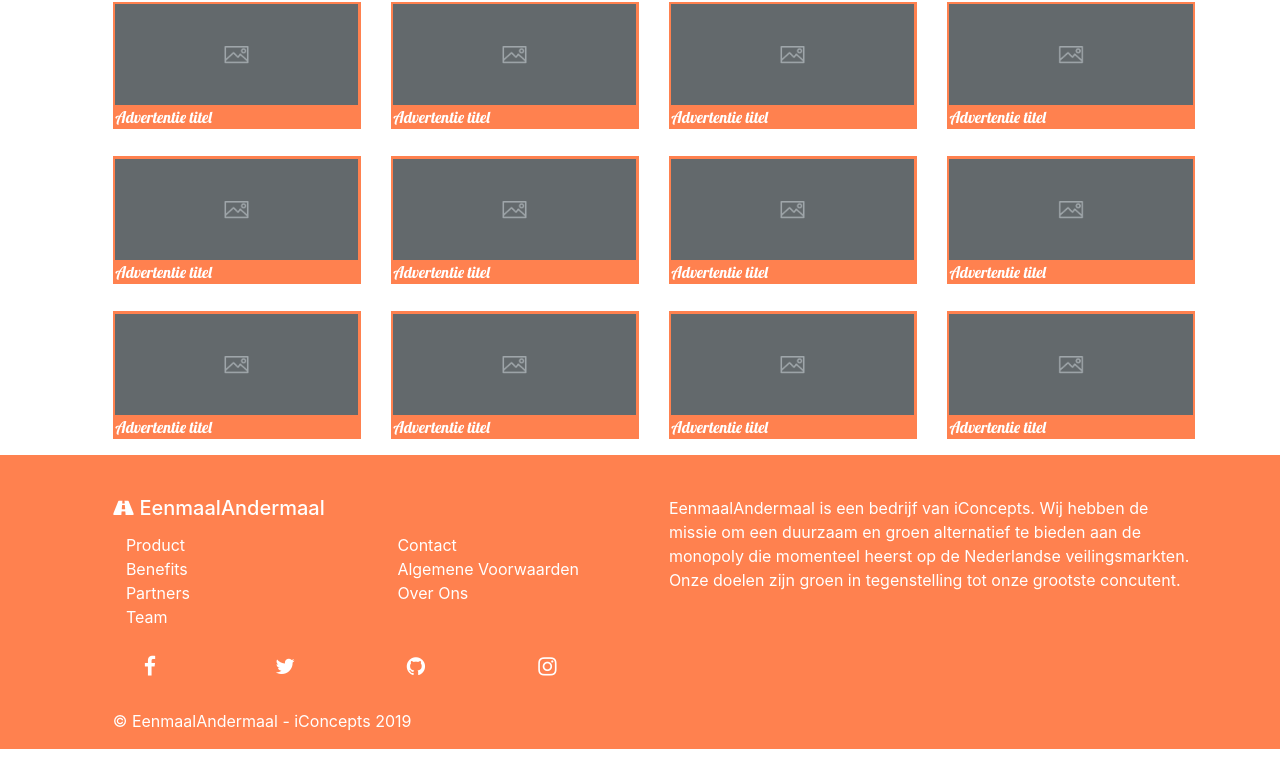
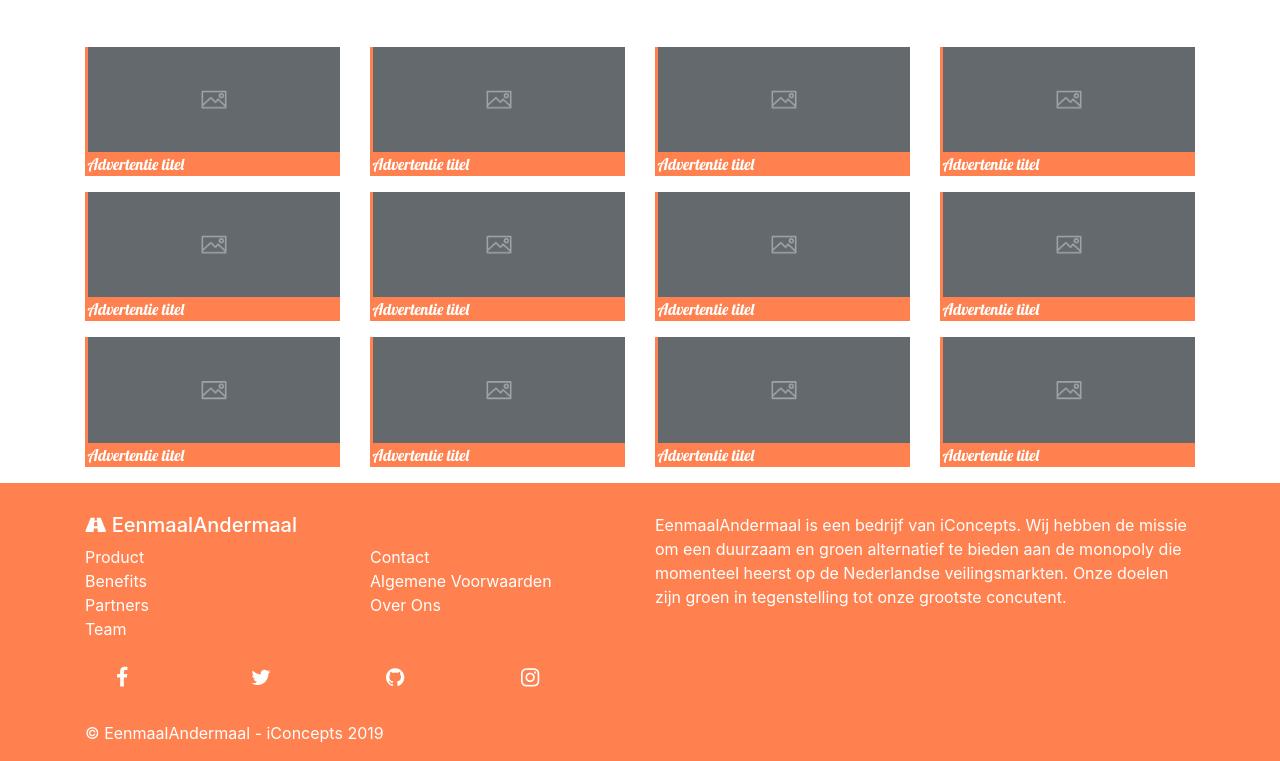
Before and after one commit to Bastastic/Veiling-site-met-PHP, a PHP site: page / in a window 1280 px wide. Shown: the part 658-1419 px from the top of the page. Run offline with PHP 8.4, Linux system fonts and the light colour scheme; some libraries are stand-ins or nearby versions.

Commit message:
fixed kak

```diff
--- a/Website EenmaalAndermaal/bootstrap-4.3.1-dist/includes/header.php
+++ b/Website EenmaalAndermaal/bootstrap-4.3.1-dist/includes/header.php
@@ -3,20 +3,22 @@
         <div class="container">
             <nav class="navbar navbar-dark navbar-expand-md static-top">
                 <div class="row w-100">
-                    <div class="col">
+                    <div class="col-2">
                         <a class="navbar-brand" href="index.php">
                             <img src="images/LogoWit.png" style="width: 120px" alt="">
                         </a>
                     </div>
-                    <div class="col align-self-center">
-                        <div class="row  float-right">
+                    <div class="col-9 align-self-center">
+                        <div class="row float-right">
                                 <a href="inloggen.php" class="btn btn-secondary" role="button">Inloggen</a>
-                                <a href="registreren.php" class="btn btn-primary" role="button">Registreren</a>
+                                <a href="registreren.php" class="btn btn-primary ml-1" role="button">Registreren</a>
                         </div>
                     </div>
+                    <div class="col-1 align-self-center">
                     <button data-toggle="collapse" data-target="#navbarToggler" type="button" class="navbar-toggler">
                         <span class="navbar-toggler-icon"></span>
                     </button>
+                    </div>
                 </div>
             </nav>
         </div>
--- a/Website EenmaalAndermaal/bootstrap-4.3.1-dist/index.php
+++ b/Website EenmaalAndermaal/bootstrap-4.3.1-dist/index.php
@@ -10,37 +10,36 @@
 </head>
 
 <style>
-    #demo {
+    /* #demo {
         height: 50%;
         width: 50%;
         float: left;
-    }
+    } */
 
     .carousel-inner img {
         width: 100%;
         height: 100%;
     }
 
-    .row {
-        padding-left:2.5%;
-        padding-top:1%;
-    }
-    .row h2{
+    /* .row {
+        padding-left: 2.5%;
+        padding-top: 1%;
+    } */
+
+    .row h2 {
         font-family: Lobster;
     }
-    #ad{
-        padding-top:1%;
-        padding-right:1%;
+
+    #ad img {
+        width: 100%;
+        height: 100%;
     }
-    #ad img {
-        width:100%;
-        height:100%;
-    }
-    #ad{
-        color:white;
-        background-color:#ff814f;
+
+    #ad {
+        color: white;
+        background-color: #ff814f;
         font-family: Lobster;
-        padding-left:1%;
+        padding-left: 1%;
     }
 </style>
 
@@ -52,11 +51,8 @@
 
     <div class="container">
         <div class="row align-items-start">
-            <div class="col">
-                <div class="advertisment-text-header">
-                    <h1>Uitgelicht</h1>
-                </div>
-                <div id="demo" class="carousel slide mx-auto" data-ride="carousel">
+            <div class="col-lg-7">
+                <div id="demo" class="carousel slide mt-3" data-ride="carousel">
                     <ul class="carousel-indicators">
                         <li data-target="#demo" data-slide-to="0" class="active"></li>
                         <li data-target="#demo" data-slide-to="1"></li>
@@ -93,8 +89,8 @@
                         <span class="carousel-control-next-icon"></span>
                     </a>
                 </div>
-                <!-- Description first advertisement -->
-                <div class="row">
+            </div>
+            <div class="col-lg-5 mt-2">
                     <h2>Omschrijving van de veiling</h2>
                     <small>
                         Etiam rhoncus. Maecenas tempus, tellus eget condimentum rhoncus, sem quam semper libero, sit
@@ -117,91 +113,86 @@
                     </small>
                 </div>
         </div>
-        </div>
-  <div class="row align-items-start">
+        <div class="row mt-5">
             <!-- first column from 1st row -->
-    <div class="col">
+            <div class="col-lg-3">
                 <div id="ad">
                     <img src="images/placeholder.png" alt="Responsive image">
                     <p>Advertentie titel</p>
                 </div>
             </div>
             <!-- second column from 1st row -->
-    <div class="col">
+            <div class="col-lg-3">
                 <div id="ad">
                     <img src="images/placeholder.png" alt="Responsive image">
                     <p>Advertentie titel</p>
                 </div>
             </div>
             <!-- third column from 1st row -->
-    <div class="col">
+            <div class="col-lg-3">
                 <div id="ad">
                     <img src="images/placeholder.png" alt="Responsive image">
                     <p>Advertentie titel</p>
                 </div>
             </div>
             <!-- fourth column from 1st row -->
-    <div class="col">
+            <div class="col-lg-3">
                 <div id="ad">
                     <img src="images/placeholder.png" alt="Responsive image">
                     <p>Advertentie titel</p>
                 </div>
             </div>
-  </div>
-  <div class="row align-items-center">
             <!-- first column 2st row -->
-  <div class="col">
+            <div class="col-lg-3">
                 <div id="ad">
                     <img src="images/placeholder.png" alt="Responsive image">
                     <p>Advertentie titel</p>
                 </div>
             </div>
             <!-- second column 2st row -->
-    <div class="col">
+            <div class="col-lg-3">
                 <div id="ad">
                     <img src="images/placeholder.png" alt="Responsive image">
                     <p>Advertentie titel</p>
                 </div>
             </div>
             <!-- third column 2st row -->
-    <div class="col">
+            <div class="col-lg-3">
                 <div id="ad">
                     <img src="images/placeholder.png" alt="Responsive image">
                     <p>Advertentie titel</p>
                 </div>
             </div>
             <!-- fourth row 2st row -->
-    <div class="col">
+            <div class="col-lg-3">
                 <div id="ad">
                     <img src="images/placeholder.png" alt="Responsive image">
                     <p>Advertentie titel</p>
                 </div>
             </div>
-  </div>
-  <div class="row align-items-end">
             <!-- first row 3th row -->
-  <div class="col">
+            <div class="col-lg-3">
                 <div id="ad">
                     <img src="images/placeholder.png" alt="Responsive image">
                     <p>Advertentie titel</p>
                 </div>
             </div>
             <!-- second column 3th row -->
-    <div class="col">
+            <div class="col-lg-3">
                 <div id="ad">
                     <img src="images/placeholder.png" alt="Responsive image">
                     <p>Advertentie titel</p>
                 </div>
             </div>
             <!-- third column 3th row -->
-    <div class="col">
+            <div class="col-lg-3">
                 <div id="ad">
                     <img src="images/placeholder.png" alt="Responsive image">
                     <p>Advertentie titel</p>
                 </div>
             </div>
             <!-- fourth column 3th row -->
-    <div class="col">
+            <div class="col-lg-3">
                 <div id="ad">
                     <img src="images/placeholder.png" alt="Responsive image">
                     <p>Advertentie titel</p>
```
Lines whose indentation alone changed are shown as unchanged.
